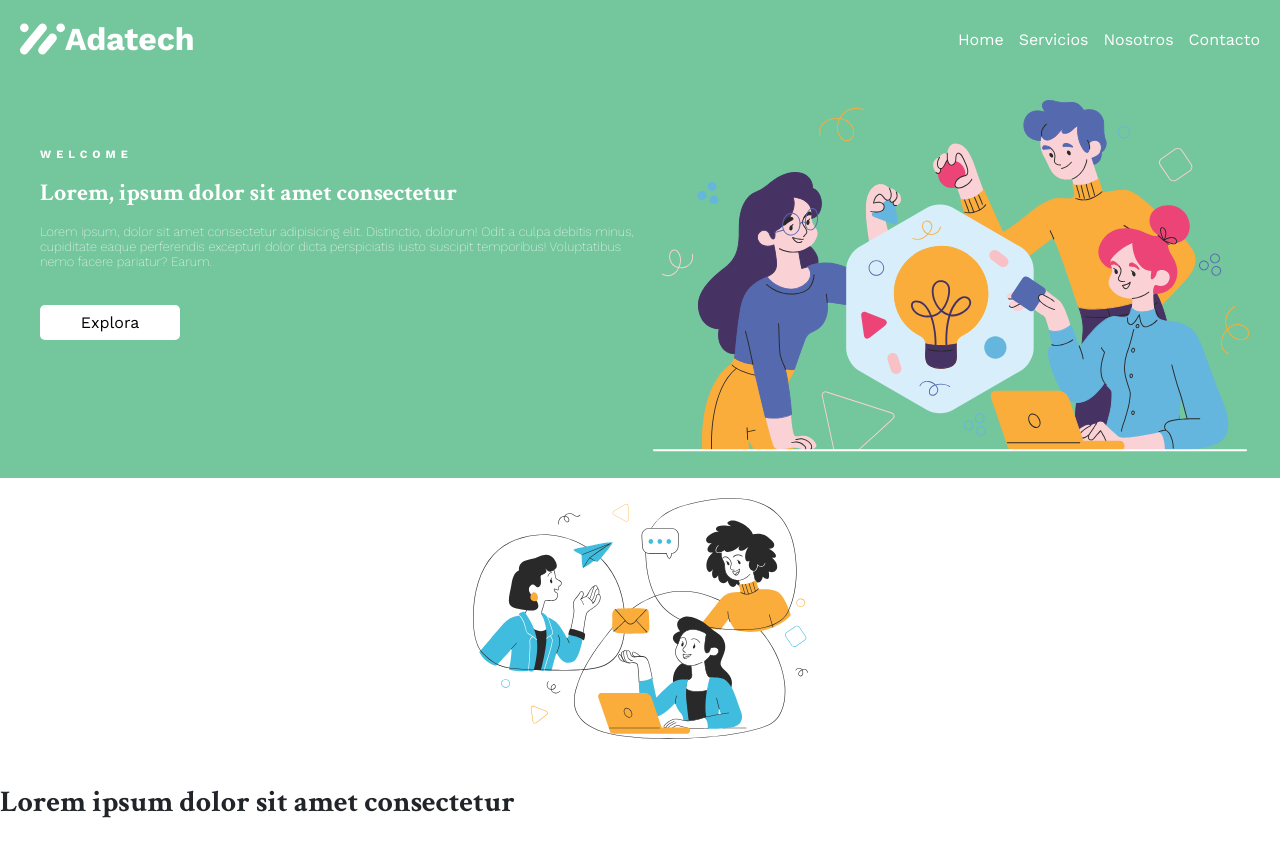
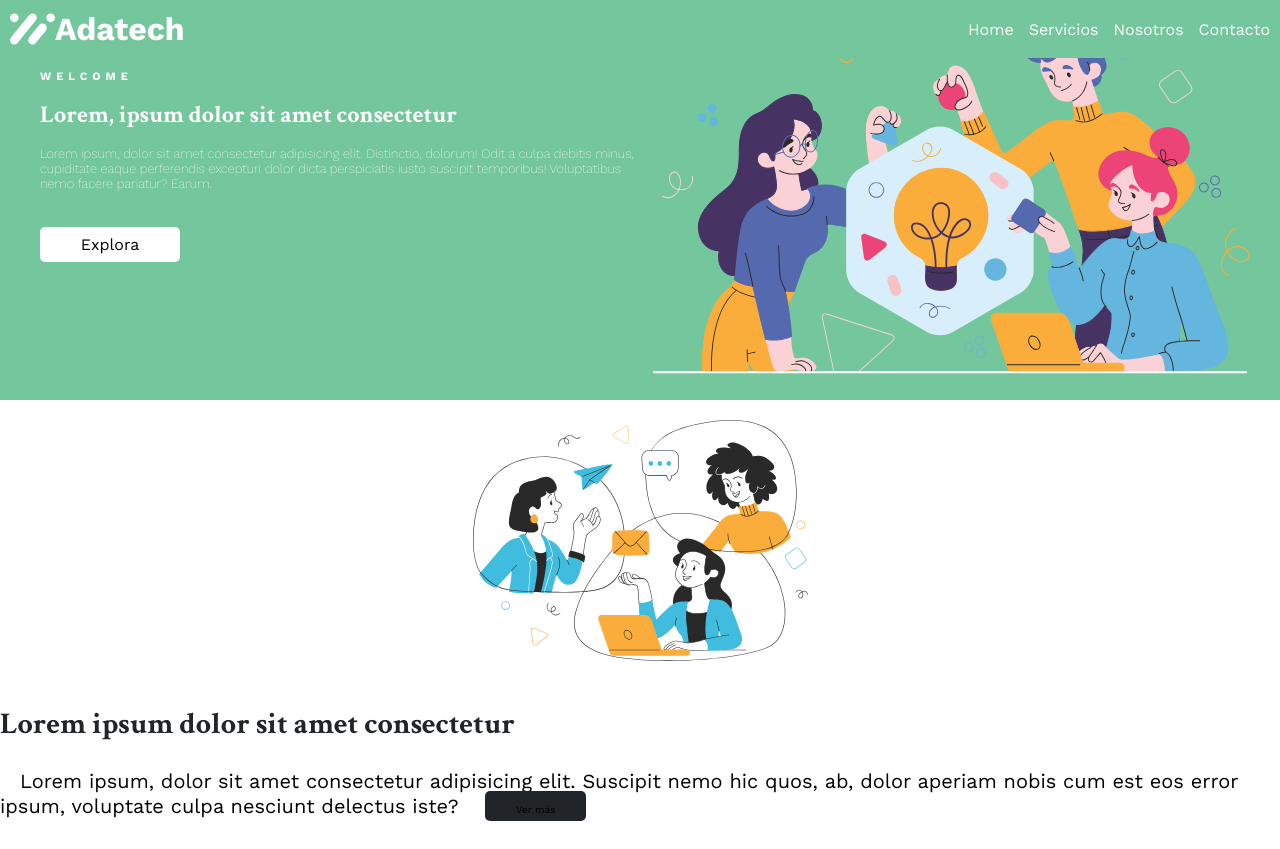
Before and after one commit to MafeToro/project-promo-48-modulo-1-team-2, a website built with Vite: page src/index.html in a window 1280 px wide. Shown: the top 849 px of the page. Built offline with nearby package versions, Linux system fonts and the light colour scheme; files whose address does not match are found by name.

Commit message:
fixed header

```diff
--- a/src/scss/layout/_header.scss
+++ b/src/scss/layout/_header.scss
@@ -7,12 +7,18 @@
     align-items: center;
     background-color: #74c69d;
     color: white;
-    position: sticky;
-    padding: 20px;
+    position: fixed;
+    margin: 0px;
+    padding: 10px;
+    z-index: 1;
 }
 
 .desktop {
     display: flex;
+}
+
+.title {
+    margin-left: 10 px;
 }
 
 .menudesktop {
@@ -33,10 +39,12 @@ gap: 15px;
 
 .logos {
     display: flex;
+    gap: 20 px;
 }
 
 .iconheader {
     margin: 0 px;
+    padding: 20 px;
 }
 
 .menuicon {
```
